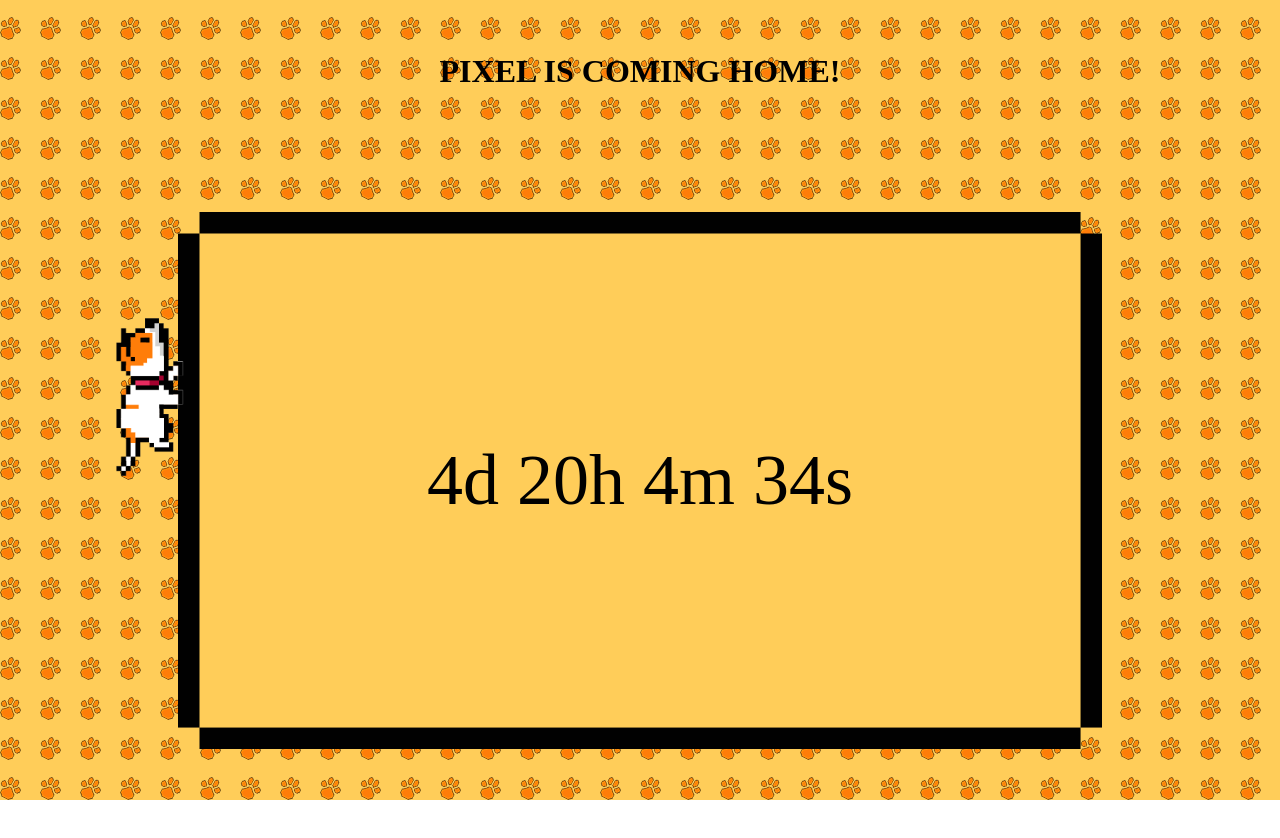
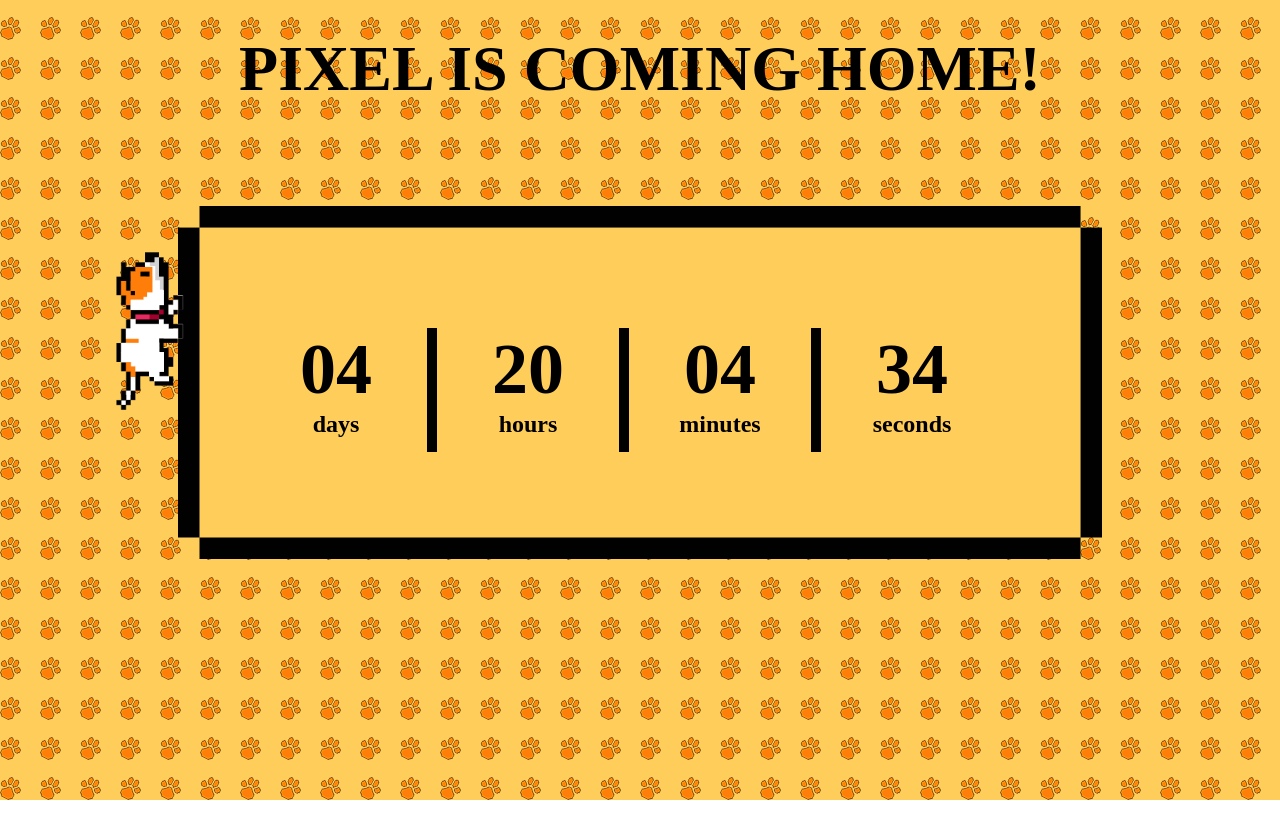
Before and after one commit to spaulas/PixelCountdown, a React (Create React App) app: page / in a window 1280 px wide. Shown: the top 838 px of the page. After the commit the page ends 800 px from the top, so only its background shows below. Built offline with nearby package versions, Linux system fonts and the light colour scheme.

Commit message:
apply final details to placard and animation

```diff
--- a/src/components/Countdown/Countdown.jsx
+++ b/src/components/Countdown/Countdown.jsx
@@ -2,37 +2,51 @@ import React, { useState } from "react";
 import "./Countdown.scss";
 
 const Countdown = () => {
-  const [timer, setTimer] = useState("");
-  // Set the date we're counting down to
-  var countDownDate = new Date("Jun 27, 2021 15:00:00").getTime();
+  const [timer, setTimer] = useState({
+    days: 0,
+    hours: 0,
+    minutes: 0,
+    seconds: 0,
+  });
 
-  // Update the count down every 1 second
-  var x = setInterval(function () {
-    // Get today's date and time
-    var now = new Date().getTime();
+  const countdownDate = new Date("Jun 27, 2021 15:00:00").getTime();
 
-    // Find the distance between now and the count down date
-    var distance = countDownDate - now;
+  const interval = setInterval(function () {
+    const now = new Date().getTime();
+    const distance = countdownDate - now;
 
-    // Time calculations for days, hours, minutes and seconds
-    var days = Math.floor(distance / (1000 * 60 * 60 * 24));
-    var hours = Math.floor(
-      (distance % (1000 * 60 * 60 * 24)) / (1000 * 60 * 60)
-    );
-    var minutes = Math.floor((distance % (1000 * 60 * 60)) / (1000 * 60));
-    var seconds = Math.floor((distance % (1000 * 60)) / 1000);
+    const days = Math.floor(distance / (1000 * 3600 * 24));
+    const hours = Math.floor((distance % (1000 * 3600 * 24)) / (1000 * 3600));
+    const minutes = Math.floor((distance % (1000 * 3600)) / (1000 * 60));
+    const seconds = Math.floor((distance % (1000 * 60)) / 1000);
 
-    // Output the result in an element with id="demo"
-    setTimer(days + "d " + hours + "h " + minutes + "m " + seconds + "s ");
-
-    // If the count down is over, write some text
-    /* if (distance < 0) {
-      clearInterval(x);
-      document.getElementById("demo").innerHTML = "EXPIRED";
-    } */
+    if (distance < 0) {
+      clearInterval(interval);
+      setTimer({ days: "00", hours: "00", minutes: "00", seconds: "00" });
+    } else {
+      setTimer({ days, hours, minutes, seconds });
+    }
   }, 1000);
 
-  return <div className="countdown">{timer}</div>;
+  const convertNumber = (number) => {
+    if (number < 10) {
+      return `0${number}`;
+    }
+    return number;
+  };
+
+  return (
+    <div className="countdown">
+      {Object.keys(timer).map((key) => (
+        <div className="countdown-unit">
+          <div className="countdown-unit__column">
+            <h2>{convertNumber(timer[key])}</h2>
+            <h3>{key}</h3>
+          </div>
+        </div>
+      ))}
+    </div>
+  );
 };
 
 export default Countdown;
--- a/src/components/Countdown/Countdown.scss
+++ b/src/components/Countdown/Countdown.scss
@@ -4,5 +4,37 @@
   display: flex;
   justify-content: center;
   align-items: center;
-  font-size: 72px;
+
+  &-unit {
+    margin-right: 32px;
+    display: flex;
+    flex-direction: row;
+    width: 160px;
+    position: relative;
+    justify-content: center;
+
+    &:not(:last-child)::after {
+      content: "";
+      background: black;
+      position: absolute;
+      right: -21px;
+      height: 124px;
+      width: 10px;
+    }
+  }
+
+  &-unit__column {
+    display: flex;
+    flex-direction: column;
+    align-items: center;
+    & > h2 {
+      font-size: 72px;
+      margin: 0;
+    }
+
+    & > h3 {
+      font-size: 24px;
+      margin: 0;
+    }
+  }
 }
--- a/src/components/Placard/Placard.scss
+++ b/src/components/Placard/Placard.scss
@@ -1,6 +1,6 @@
 .placard {
   width: 924px;
-  height: 537px;
+  height: 354px;
   padding: 100px 0 100px 0;
   position: relative;
 
@@ -32,23 +32,23 @@
     }
 
     47% {
-      top: 570px;
+      top: 390px;
       left: 870px;
       transform: rotate(90deg);
     }
     50% {
-      top: 630px;
+      top: 450px;
       left: 820px;
       transform: rotate(180deg);
     }
 
     77% {
-      top: 630px;
+      top: 450px;
       left: -90px;
       transform: rotate(180deg);
     }
     80% {
-      top: 570px;
+      top: 390px;
       left: -140px;
       transform: rotate(270deg);
     }
--- a/src/pages/CountdowPage/CountdownPage.scss
+++ b/src/pages/CountdowPage/CountdownPage.scss
@@ -3,4 +3,9 @@
   flex-direction: column;
   align-items: center;
   padding-top: 32px;
+
+  & > h1 {
+    font-size: 64px;
+    margin: 0;
+  }
 }
```
Also changed, not shown: src/assets/Placard.png.
